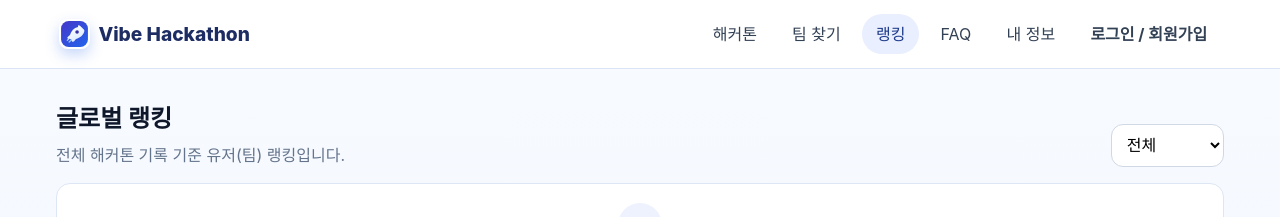
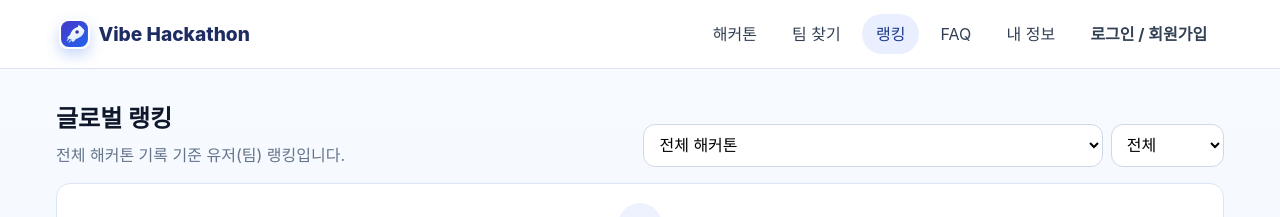
Before and after one commit to kangjung/hackathon-app, a Vue app: page /rankings in a window 1280 px wide. Shown: the top 217 px of the page. Built offline with nearby package versions, Linux system fonts and the light colour scheme.

Commit message:
Add hackathon selector to rankings page

```diff
--- a/src/views/Leaderboard.vue
+++ b/src/views/Leaderboard.vue
@@ -14,11 +14,23 @@
         </select>
       </div>
 
-      <select v-else v-model="period">
-        <option value="all">전체</option>
-        <option value="7d">최근 7일</option>
-        <option value="30d">최근 30일</option>
-      </select>
+      <div class="controls" v-else>
+        <select v-model="selectedHackathonSlug">
+          <option value="all">전체 해커톤</option>
+          <option
+            v-for="hackathon in hackathonOptions"
+            :key="hackathon.slug"
+            :value="hackathon.slug"
+          >
+            {{ hackathon.title }}
+          </option>
+        </select>
+        <select v-model="period" :disabled="selectedHackathonSlug !== 'all'">
+          <option value="all">전체</option>
+          <option value="7d">최근 7일</option>
+          <option value="30d">최근 30일</option>
+        </select>
+      </div>
     </div>
 
     <StatusState
@@ -97,6 +109,7 @@ const authStore = useAuthStore()
 const period = ref('all')
 const teamKeyword = ref('')
 const sortMode = ref('score')
+const selectedHackathonSlug = ref('all')
 
 onMounted(() => {
   store.loadData()
@@ -105,6 +118,10 @@ onMounted(() => {
 const targetSlug = computed(() => route.params.slug)
 const subtitle = computed(() => {
   if (!targetSlug.value) {
+    if (selectedHackathonSlug.value !== 'all') {
+      const selected = store.hackathons.find((item) => item.slug === selectedHackathonSlug.value)
+      return `${selected?.title || '선택한 해커톤'} 참가 팀 랭킹입니다.`
+    }
     return '전체 해커톤 기록 기준 유저(팀) 랭킹입니다.'
   }
   if (authStore.isAdmin) {
@@ -113,8 +130,24 @@ const subtitle = computed(() => {
   return '참가 팀의 제출 현황과 점수를 확인할 수 있습니다.'
 })
 
+const hackathonOptions = computed(() =>
+  [...store.hackathons].sort((a, b) => a.title.localeCompare(b.title, 'ko'))
+)
+
 const rows = computed(() => {
   if (!targetSlug.value) {
+    if (selectedHackathonSlug.value !== 'all') {
+      const selectedRows = store.getLeaderboardByHackathon(selectedHackathonSlug.value)
+      let rank = 0
+      return selectedRows.map((entry) => {
+        if (!entry.pending) rank += 1
+        return {
+          ...entry,
+          rank: entry.pending ? '-' : rank,
+          nickname: entry.teamName || entry.teamCode
+        }
+      })
+    }
     return store.getGlobalRankings(period.value).map((entry, index) => ({ ...entry, rank: index + 1 }))
   }
 
```
